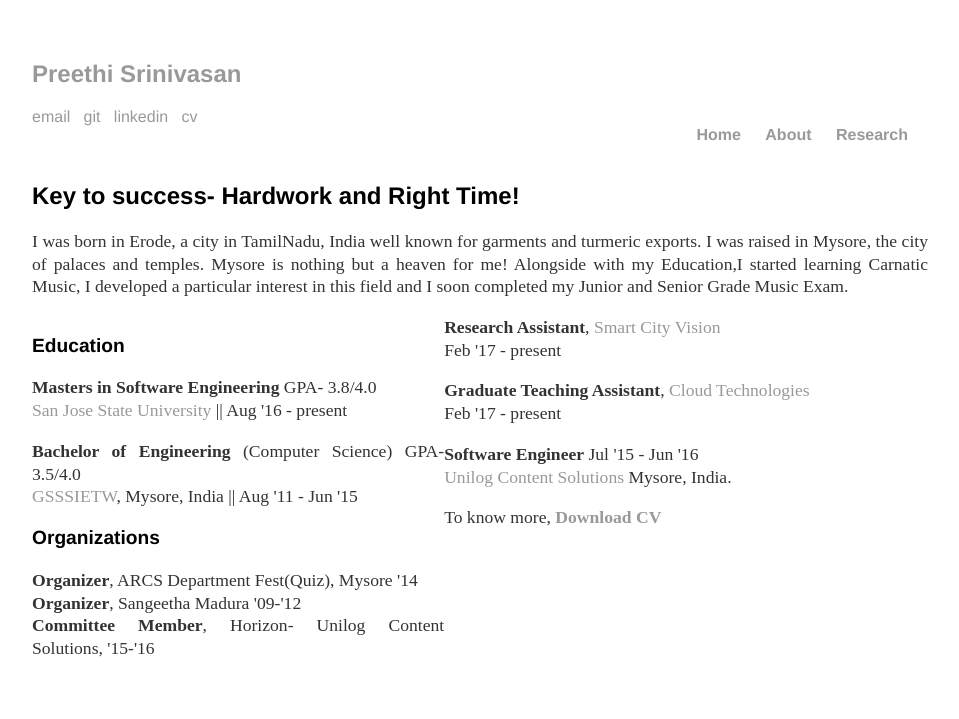
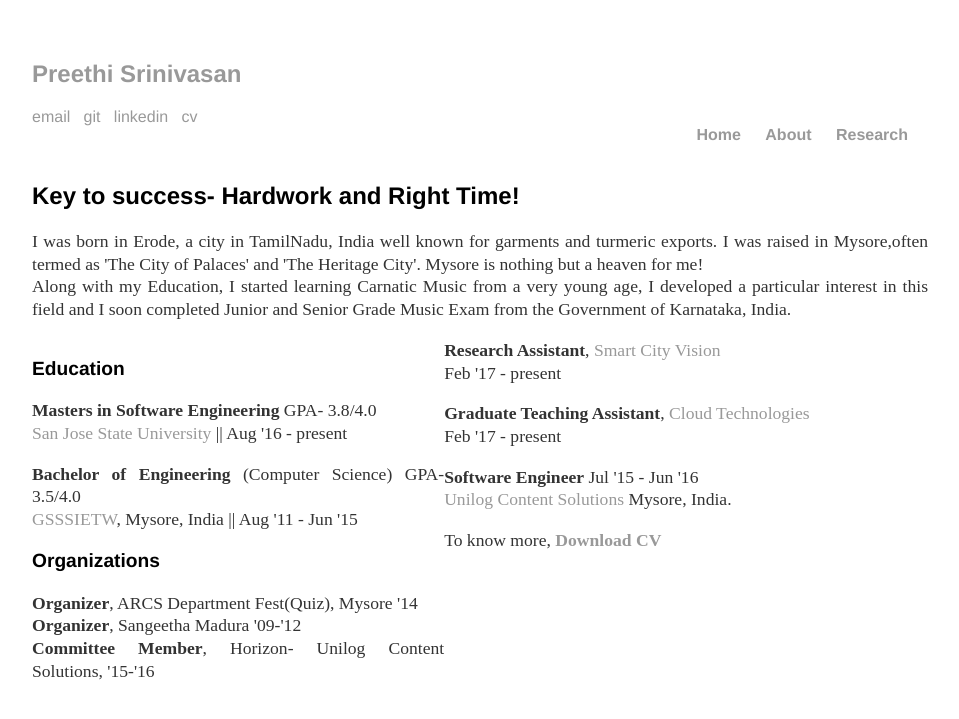
Before and after one commit to mrajesh971/mrajesh971.github.io, a Jekyll site: the page built from about/index.html, in a window 1280 px wide. Shown: the top 719 px of the page, without its empty margins (160-1119 px from the left). Built offline with Jekyll 4.4.1, drawn with Linux system fonts in a browser that asks for light colours.

Commit message:
Update index.html

```diff
--- a/about/index.html
+++ b/about/index.html
@@ -6,7 +6,8 @@ title: About Me
 <h2> Key to success- Hardwork and Right Time!</h2>
 <p> </p>
 
-<p>I was born in Erode, a city in TamilNadu, India well known for garments and turmeric exports. I was raised in Mysore, the city of palaces and temples. Mysore is nothing but a heaven for me! Alongside with my Education,I started learning Carnatic Music, I developed a particular interest in this field and I soon completed my Junior and Senior Grade Music Exam.</p>
+<p>I was born in Erode, a city in TamilNadu, India well known for garments and turmeric exports. I was raised in Mysore,often termed as 'The City of Palaces' and 'The Heritage City'. Mysore is nothing but a heaven for me! <br>
+  Along with my Education, I started learning Carnatic Music from a very young age, I developed a particular interest in this field and I soon completed Junior and Senior Grade Music Exam from the Government of Karnataka, India.</p>
 
 <div class="section1">
   <h3>Education</h2>
```
